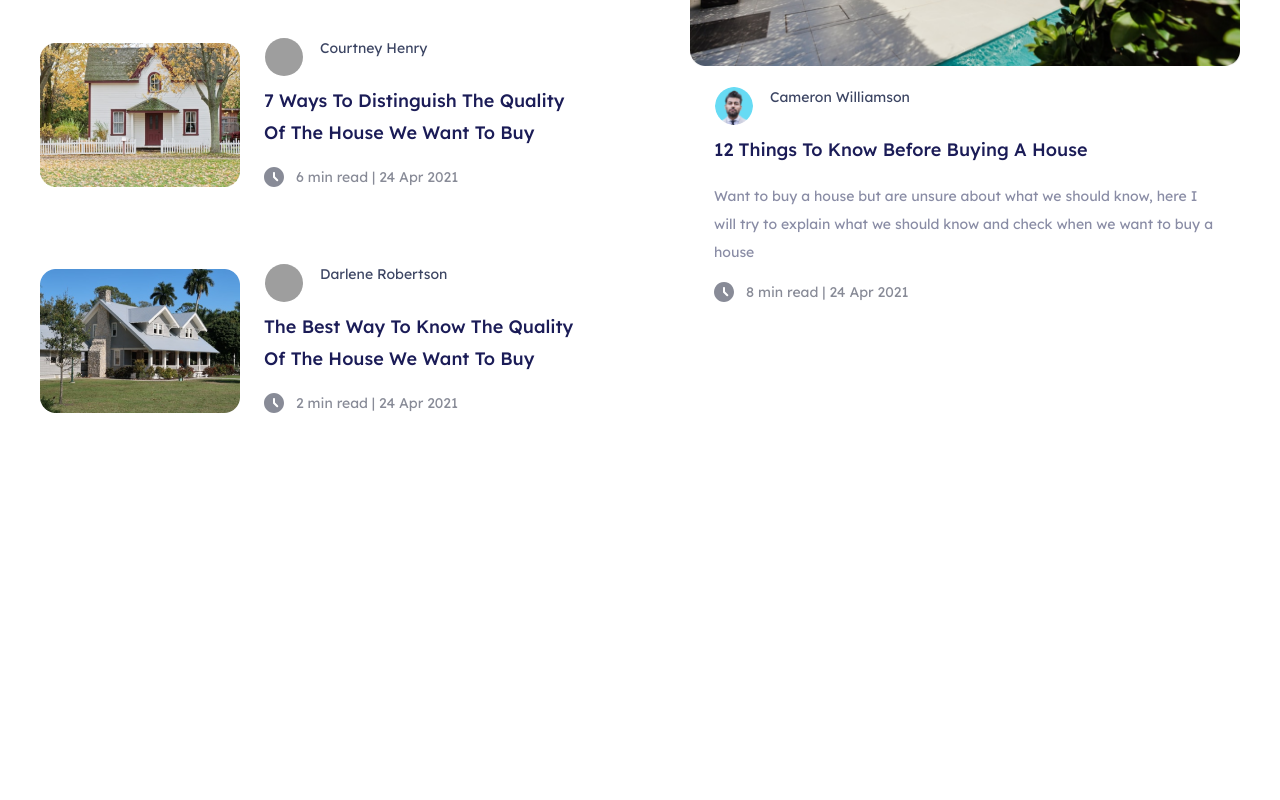
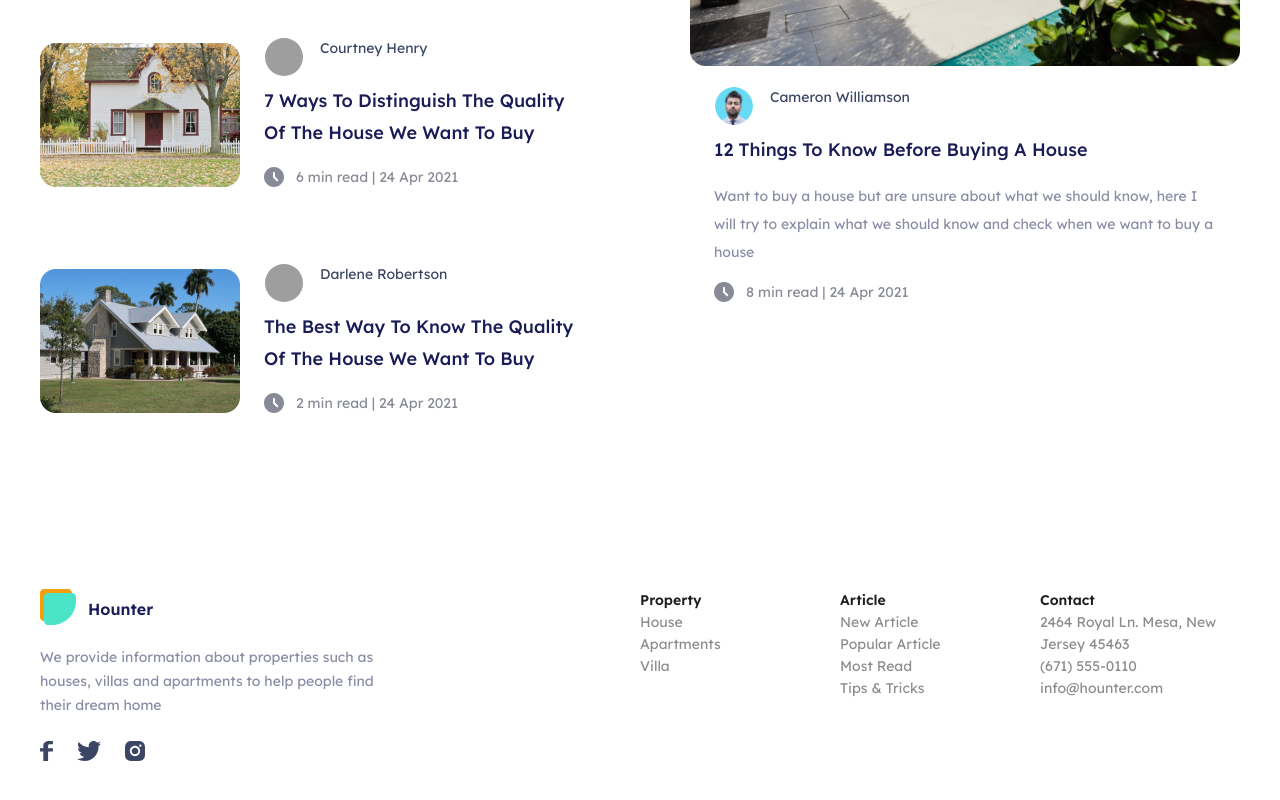
Before and after one commit to AnnSerdechna/hounter, a React (Vite) app: page / in a window 1280 px wide. Shown: the part 2510-3310 px from the top of the page. Before the commit the page ends 3099 px from the top, so only its background shows below. Built offline with nearby package versions, Linux system fonts and the light colour scheme; grey boxes are pictures that could not be loaded.

Commit message:
Footer layout

```diff
--- a/package.json
+++ b/package.json
@@ -12,6 +12,7 @@
     "antd": "^5.0.5",
     "react": "^18.2.0",
     "react-dom": "^18.2.0",
+    "react-router-dom": "^6.5.0",
     "vite-plugin-svgr": "^2.3.0"
   },
   "devDependencies": {
--- a/src/App.tsx
+++ b/src/App.tsx
@@ -1,6 +1,6 @@
 import { FC } from 'react'
 
-import {Reviews, Articles, ReadyToSell, FeaturedHouse} from './sections'
+import {Reviews, Articles, ReadyToSell, FeaturedHouse, Footer} from './sections'
 
 const App: FC = () => {
   return (
@@ -9,6 +9,7 @@ const App: FC = () => {
       <FeaturedHouse />
       <Reviews />
       <Articles />
+      <Footer />
     </>
   )
 }
--- a/src/components/index.tsx
+++ b/src/components/index.tsx
@@ -1,4 +1,5 @@
 export { SvgIcon } from './icon'
+export { Logo } from './logo'
 export { Button } from './button'
 export { Carousel } from './carousel'
 export { Paragraph } from './paragraph'
--- /dev/null
+++ b/src/components/logo/index.less
@@ -0,0 +1,12 @@
+@import '../../index';
+
+.logo {
+  &-text {
+    font-family: @ff-primary !important;
+    font-weight: 700 !important;
+    font-size: 16px !important;
+    line-height: 20px !important;
+    text-transform: capitalize;
+    color: @title-color !important;
+  }
+}
--- /dev/null
+++ b/src/components/logo/index.tsx
@@ -0,0 +1,17 @@
+import {Col, Space, Typography} from 'antd'
+
+import {SvgIcon} from '../icon'
+import './index.less'
+
+const Logo = () => (
+  <Col className={'logo-text'}>
+    <Space size={12}>
+      <SvgIcon type={'logo'} />
+      <Typography.Text className={'logo-text'}>
+        Hounter
+      </Typography.Text>
+    </Space>
+  </Col>
+)
+
+export { Logo }
--- /dev/null
+++ b/src/sections/footer/index.less
@@ -0,0 +1,14 @@
+@import '../../index';
+
+.footer {
+
+  &-description {
+    margin: 16px 0 24px 0 !important;
+    font-family: @ff-primary !important;
+    font-weight: 400 !important;
+    font-size: 14px !important;
+    line-height: 24px !important;
+    color: @grey-color !important;
+    opacity: 0.75 !important;
+  }
+}
--- /dev/null
+++ b/src/sections/footer/index.tsx
@@ -0,0 +1,66 @@
+import { FC } from 'react'
+// import {Link} from 'react-router-dom'
+import {Col, Row, Typography, Anchor, Space, List} from 'antd'
+
+import {Logo, SectionComponent, SvgIcon} from '../../components'
+import './index.less'
+
+const { Paragraph } = Typography
+
+const listData = [
+  {
+    title: 'Property',
+    description: ['House', 'Apartments', 'Villa']
+  },
+  {
+    title: 'Article',
+    description: ['New Article', 'Popular Article', 'Most Read', 'Tips & Tricks']
+  },
+  {
+    title: 'Contact',
+    description: ['2464 Royal Ln. Mesa, New Jersey 45463', '(671) 555-0110', 'info@hounter.com']
+  },
+]
+
+const Footer: FC = () => (
+  <Row className={'footer'}>
+    <SectionComponent maxWidth={1200}>
+      <Row>
+        <Col span={12}>
+          <Logo />
+          <Col span={14}>
+            <Paragraph className={'footer-description'}>
+              We provide information about properties such as houses, villas and apartments to help people find their dream home
+            </Paragraph>
+          </Col>
+          <Space size={'large'}>
+            <Anchor.Link href={''} title={<SvgIcon type={'facebook'} />} />
+            <Anchor.Link href={''} title={<SvgIcon type={'twitter'} />} />
+            <Anchor.Link href={''} title={<SvgIcon type={'instagram'} />} />
+          </Space>
+        </Col>
+
+        <Col span={12}>
+          <List
+            itemLayout={'horizontal'}
+            grid={{column: 3}}
+            dataSource={listData}
+            renderItem={(item) => (
+              <List.Item>
+                <List.Item.Meta
+                  title={<a href="https://ant.design">{item.title}</a>}
+                  description={item.description.map(it => (
+                    // <Link to={'/'}>{it}</Link>
+                    <p>{it}</p>
+                  ))}
+                />
+              </List.Item>
+            )}
+          />
+        </Col>
+      </Row>
+    </SectionComponent>
+  </Row>
+)
+
+export { Footer }
--- a/src/sections/index.tsx
+++ b/src/sections/index.tsx
@@ -2,3 +2,4 @@ export { FeaturedHouse} from  './featured-house'
 export { Reviews} from  './reviews'
 export { Articles } from  './articles'
 export { ReadyToSell } from  './ready-to-sell'
+export { Footer } from  './footer'
```
Also changed, not shown: 1 other file (tests, documents, lock files or other folders).
